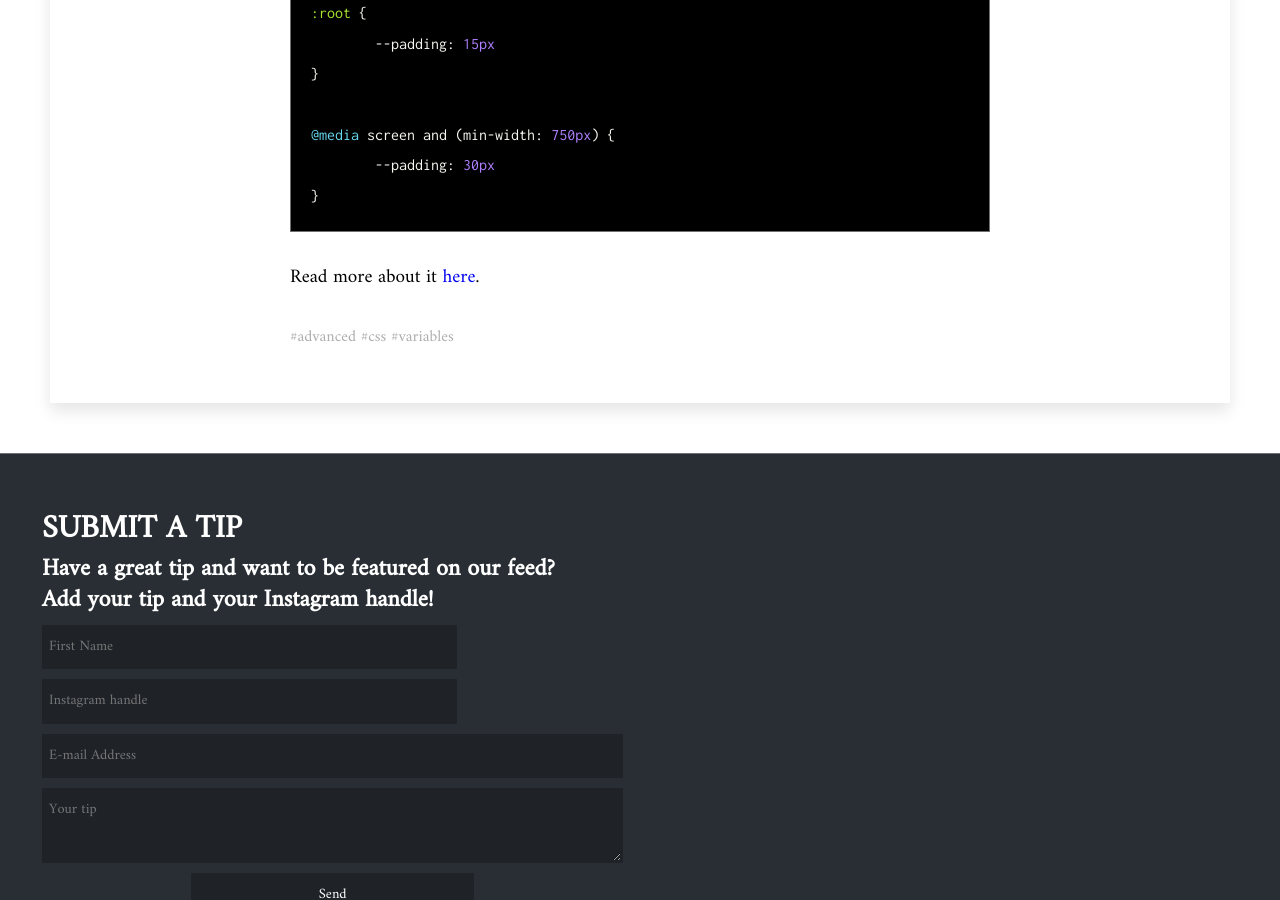
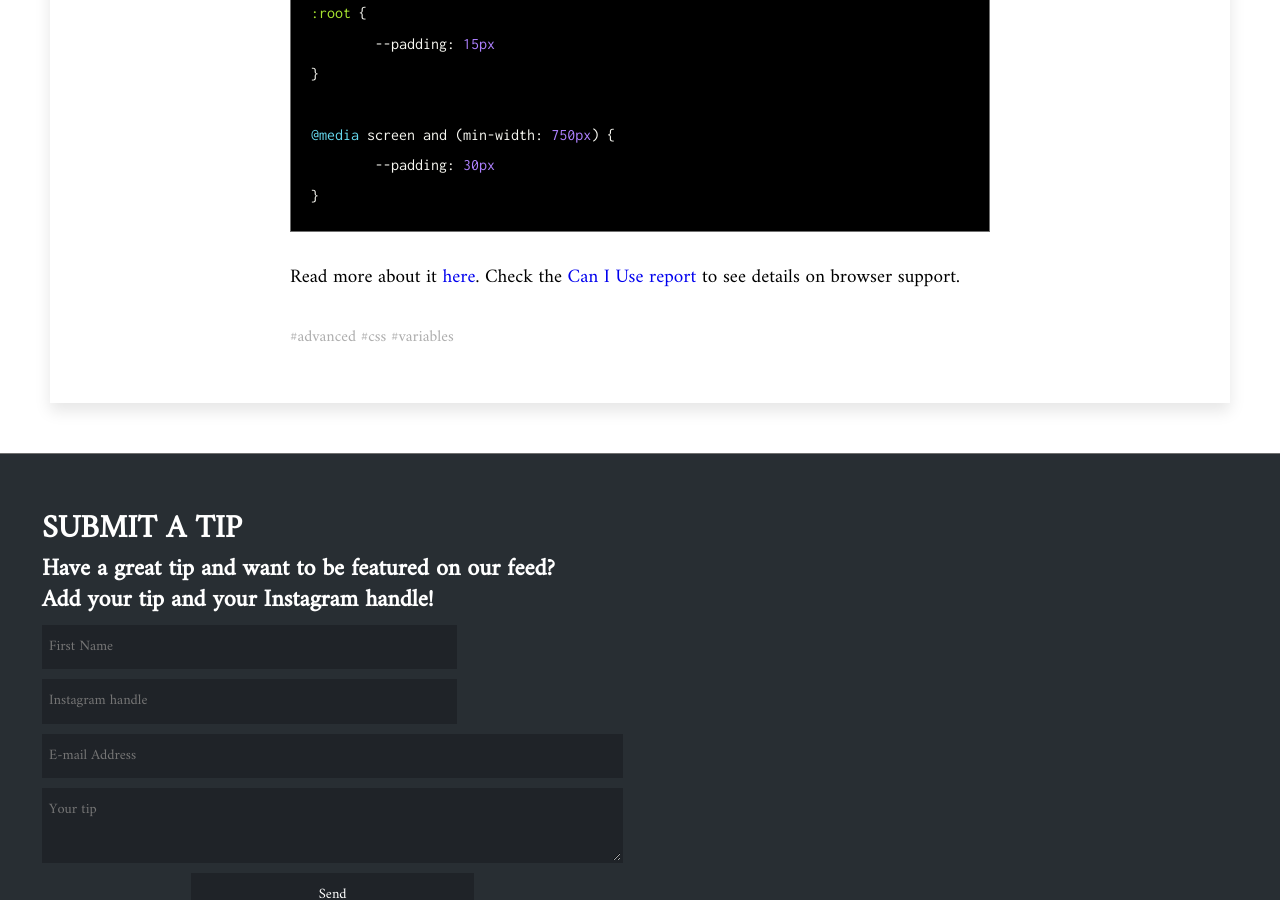
Before and after one commit to dev-diaries/web, a Jekyll site: the page built from _social-posts/css-custom-variables.md, in a window 1280 px wide and 900 px high, scrolled down 2367 px. Built offline with Jekyll 4.4.1, drawn with Linux system fonts in a browser that asks for light colours.

Commit message:
add browser support info

```diff
--- a/_social-posts/css-custom-variables.md
+++ b/_social-posts/css-custom-variables.md
@@ -102,6 +102,7 @@ width: var(--custom-width, 33%);
 
 {:.post-content}
 Read more about it <a href="{{page.docs}}" target="_blank">here</a>.
+Check the <a href="https://www.caniuse.com/#feat=css-variables" target="_blank">Can I Use report</a> to see details on browser support.
 
 {% if page.instagram-id %}
 {:.center}
```
